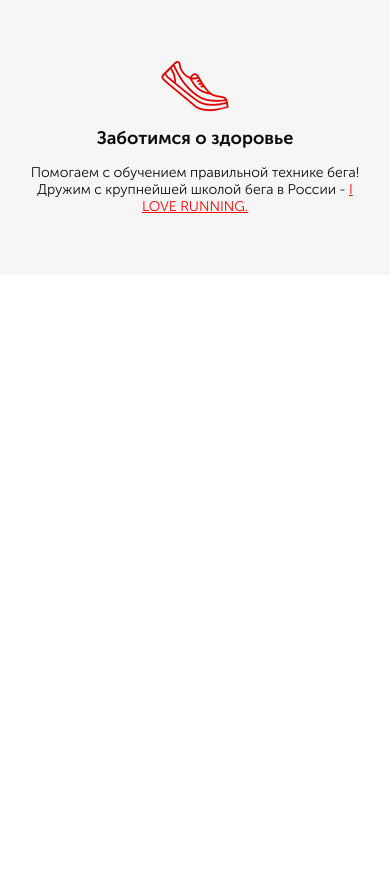
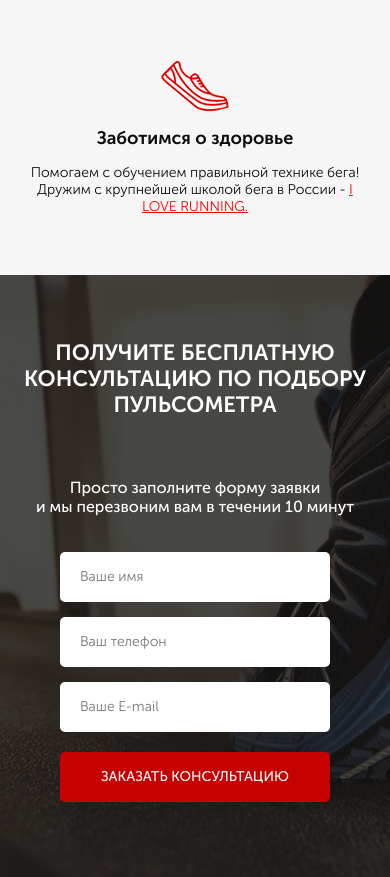
Before and after one commit to Andrew1412Belous/project_Pulsometr, a website: page src/index.html in a window 390 px wide. Shown: the part 1117-1994 px from the top of the page. Before the commit the page ends 1392 px from the top, so only its background shows below. Drawn offline with Linux system fonts and the light colour scheme; files whose address does not match are found by name.

Commit message:
consultation form

```diff
--- a/src/index.html
+++ b/src/index.html
@@ -51,13 +51,12 @@
                     <a href="#">ПЕРЕЙТИ В КАТАЛОГ</a>
                 </div>
             </div>
-
         </div>
     </div>
 
     <div class="advantages">
         <div class="container">
-            <div class="title">НАШИ ПРЕИМУЩЕСТВА</div>
+            <h2 class="title">НАШИ ПРЕИМУЩЕСТВА</h2>
             <div class="advantages__wrapper">
                 <div class="advantages__item">
                     <img src="icons/advantages/cup.png" alt="cup" class="advantages__icon">
@@ -82,5 +81,23 @@
             </div>
         </div>
     </div>
+
+    <div class="consultation">
+        <div class="container">
+            <h2 class="title title_white_left">
+                Получите бесплатную консультацию по подбору пульсометра
+            </h2>
+            <div class="consultation__descr">
+                Просто заполните форму заявки<br>
+                и мы перезвоним вам в течении 10 минут
+            </div>
+            <form class="feed-form" caction="#">
+                <input name="name" required placeholder="Ваше имя" type="text">
+                <input name="phone" required placeholder="Ваш телефон" type="number">
+                <input name="email" required placeholder="Ваше E-mail" type="email">
+                <button class="button button_submit">заказать кОНСУЛЬТАЦИЮ</button>
+            </form>
+        </div>
+    </div>
 </body>
 </html>
--- a/src/sass/blocks/_buttons.scss
+++ b/src/sass/blocks/_buttons.scss
@@ -17,6 +17,10 @@
         width: 300px;
         height: 50px;
         font-size: 16px;
-        // width: 'auto';
+    }
+    &_submit {
+        font-size: 16px;
+        width: 100%;
+        height: 55px;
     }
 }
--- a/src/sass/blocks/_media.scss
+++ b/src/sass/blocks/_media.scss
@@ -18,10 +18,26 @@
             margin-top: 10px;
         }
     }
+    .title {
+        &_white_left {
+            text-align: center;
+        }
+    }
     .advantages {
         padding: 60px 10px 70px 10px;
         &__wrapper {
             margin-top: 60px;
+        }
+    }
+    .feed-form {
+        margin: 0 auto;
+        margin-top: 36px;
+    }
+    .consultation {
+        padding: 90px 10px;
+        min-height: 650px;
+        &__descr {
+            text-align: center;
         }
     }
 }
@@ -52,7 +68,11 @@
             width: 300px;
             height: 40px;
             font-size: 15px;
-
+        }
+        &_submit {
+            width: 300px;
+            font-size: 15px;
+            height: 50px;
         }
     }
     .promo {
@@ -83,6 +103,10 @@
     .title {
         font-size: 26px;
         line-height: 26px;
+        &_white_left {
+            text-align: center;
+            font-size: 24px;
+        }
     }
     .advantages {
         padding: 55px 10px 65px 10px;
@@ -103,6 +127,19 @@
         &__descr {
             margin-top: 10px;
         }
+    }
+    .consultation {
+        min-height: 600px;
+        padding: 80px 10px 85px 10px;
+        &__descr {
+            margin-top: 70px;
+            text-align: center;
+            font-size: 18px;
+        }
+    }
+    .feed-form {
+        margin: 0 auto;
+        margin-top: 36px;
     }
 }
 
@@ -180,9 +217,18 @@
             margin: 0 auto;
             margin-top: 60px;
         }
+        &_submit {
+            width: 270px;
+            height: 50px;
+            font-size: 14px;
+        }
     }
     .title {
         font-size: 25px;
+        &_white_left {
+            text-align: center;
+            font-size: 22px;
+        }
     }
     .advantages {
         padding: 40px 0 60px 0;
@@ -206,4 +252,22 @@
             margin-top: 15px;
         }
     }
+    .consultation {
+        min-height: 550px;
+        padding: 65px 10px 75px 10px;
+        &__descr {
+            text-align: center;
+            margin-top: 60px;
+            font-size: 16px;
+        }
+    }
+    .feed-form {
+        margin: 0 auto;
+        margin-top: 36px;
+        justify-content: center;
+        align-items: center;
+        input {
+            width: 90%;
+        }
+    }
 }
--- a/src/sass/blocks/_titles.scss
+++ b/src/sass/blocks/_titles.scss
@@ -6,4 +6,11 @@
     letter-spacing: normal;
     line-height: normal;
     text-align: center;
+    text-transform: uppercase;
+    &_white_left {
+        font-size: 36px;
+        color: #fff;
+        text-align: left;
+        line-height: normal;
+    }
 }
--- a/src/sass/style.scss
+++ b/src/sass/style.scss
@@ -14,6 +14,8 @@
 @import 'blocks/buttons';
 @import 'blocks/advantages';
 @import 'blocks/titles';
+@import 'blocks/consultation';
+@import 'blocks/forms';
 
 
 
```
Also changed, not shown: src/css/style.min.css.
